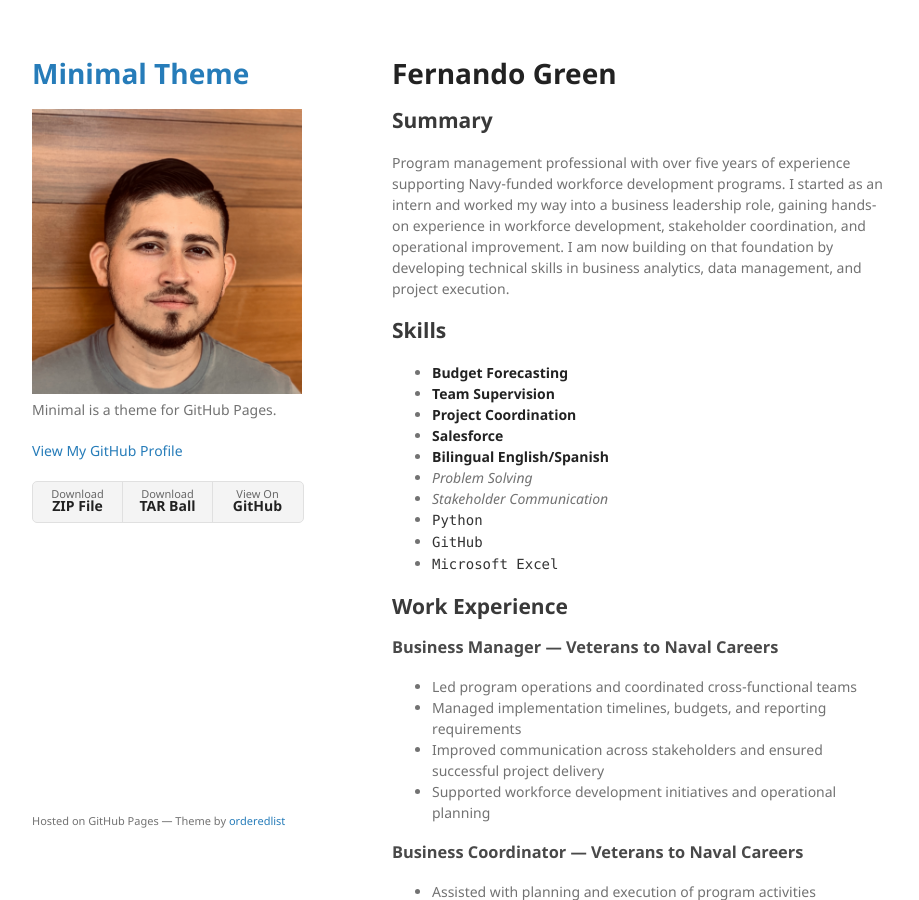
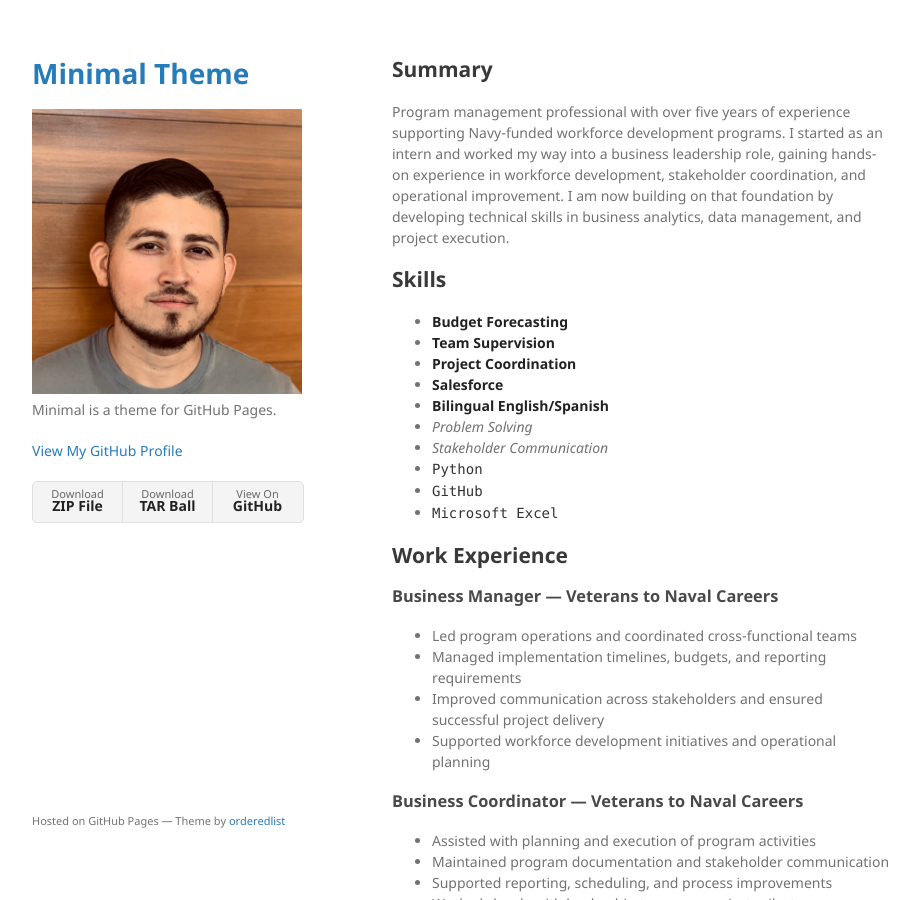
Before and after one commit to Nando-G8/Nando-G8.github.io, a Jekyll site: the page built from index.md, in a window 1280 px wide and 900 px high. Shown: the whole window, without its empty margins (178-1097 px from the left). Built offline with Jekyll 4.4.1, drawn with Linux system fonts in a browser that asks for light colours; our own code applies the rules of GitHub Pages for plain Markdown files.

Commit message:
Remove name header from index.md
Removed the name header from the index file.

```diff
--- a/index.md
+++ b/index.md
@@ -1,5 +1,3 @@
-# Fernando Green
-
 ## Summary
 
 Program management professional with over five years of experience supporting Navy-funded workforce development programs. I started as an intern and worked my way into a business leadership role, gaining hands-on experience in workforce development, stakeholder coordination, and operational improvement. I am now building on that foundation by developing technical skills in business analytics, data management, and project execution.
```
